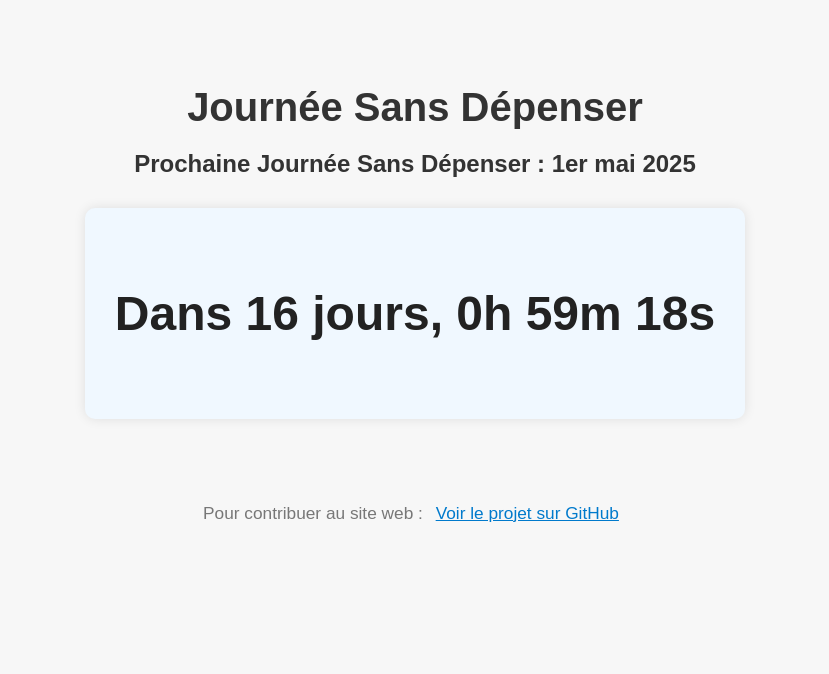
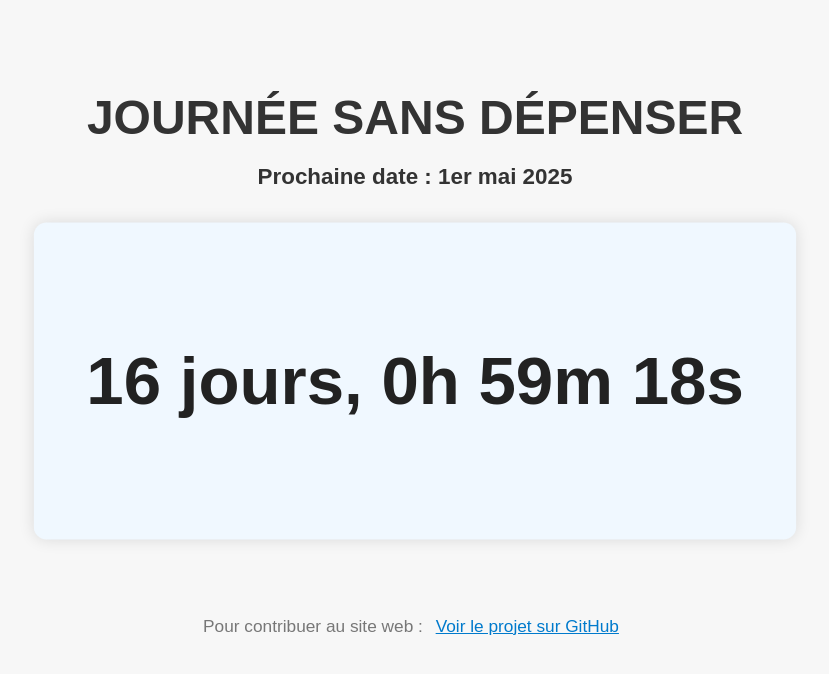
Before and after one commit to jsm-shams/journee-sans-depenser-web, a plain HTML site: page index.html in a window 1280 px wide. Shown: the whole page, without its empty margins (225-1054 px from the left). Drawn offline with Linux system fonts and the light colour scheme.

Commit message:
Amélioration de l'interface : titre en majuscules, texte simplifié, décompte sans 'Dans', rectangle agrandi

```diff
--- a/index.html
+++ b/index.html
@@ -6,9 +6,9 @@
   <link rel="stylesheet" href="styles.css">
 </head>
 <body>
-  <h1>Journée Sans Dépenser</h1>
+  <h1>JOURNÉE SANS DÉPENSER</h1>
 
-  <h2> Prochaine Journée Sans Dépenser : 1er mai 2025 </h2>
+  <h2>Prochaine date : 1er mai 2025</h2>
 
   <div class="timer-container">
     <p id="countdown">Chargement du décompte...</p>
--- a/script.js
+++ b/script.js
@@ -1,11 +1,11 @@
 function updateCountdown() {
     const countdownElement = document.getElementById("countdown");
-    const targetDate = new Date("2025-05-01T00:00:00");
+    let targetDate = new Date("2025-05-01T00:00:00");
     const now = new Date();
     const diff = targetDate - now;
 
     if (diff <= 0) {
-      countdownElement.textContent = "C'est aujourd'hui ! 🎉";
+      countdownElement.textContent = "C'est aujourd'hui !";
       return;
     }
 
@@ -14,7 +14,7 @@ function updateCountdown() {
     const minutes = Math.floor((diff / (1000 * 60)) % 60);
     const seconds = Math.floor((diff / 1000) % 60);
 
-    countdownElement.textContent = `Dans ${days} jours, ${hours}h ${minutes}m ${seconds}s`;
+    countdownElement.textContent = `${days} jours, ${hours}h ${minutes}m ${seconds}s`;
   }
 
   updateCountdown();
--- a/styles.css
+++ b/styles.css
@@ -7,13 +7,14 @@ body {
   }
 
   h1 {
-    font-size: 2.5em;
+    font-size: 3em;
     margin-bottom: 10px;
+    text-transform: uppercase;
   }
 
   h2 {
-    font-size: 1.5em;
-    margin-bottom: 20px;
+    font-size: 1.4em;
+    margin-bottom: 30px;
   }
 
   p {
@@ -22,16 +23,17 @@ body {
 
   .timer-container {
     background-color: #f0f8ff;
-    padding: 30px;
-    margin: 30px auto;
+    padding: 50px;
+    margin: 40px auto;
     width: fit-content;
-    border-radius: 10px;
-    box-shadow: 0 0 12px rgba(0, 0, 0, 0.1);
+    border-radius: 12px;
+    box-shadow: 0 0 15px rgba(0, 0, 0, 0.12);
     text-align: center;
+    transform: scale(1.05);
   }
 
   #countdown {
-    font-size: 3em;
+    font-size: 4em;
     font-weight: bold;
     color: #222;
   }
```
